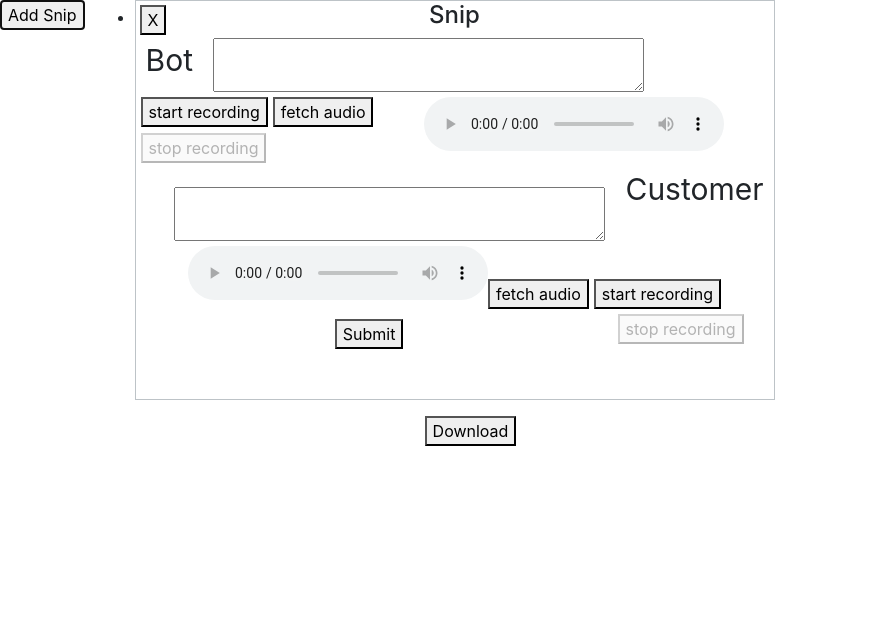
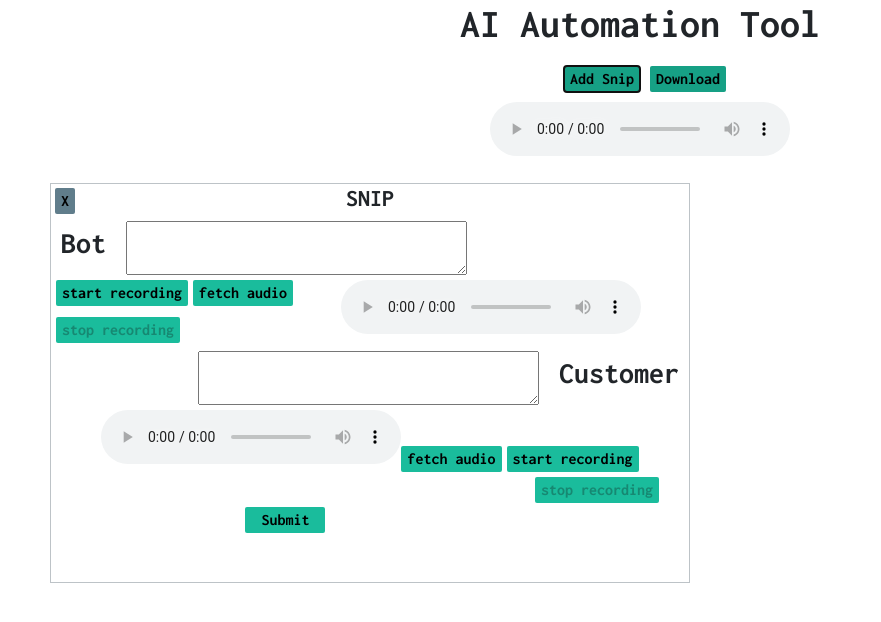
Before and after one commit to kaushiki20/ChatSnippnet, a React (Create React App) app: page / in a window 1280 px wide. Both pictures are taken after a click on the button "Add Snip". Shown: the top 622 px of the page, without its empty margins (0-881 px from the left). Built offline with nearby package versions, Linux system fonts and the light colour scheme; no server answers.

Commit message:
audio stiching fixed

```diff
--- a/public/index.html
+++ b/public/index.html
@@ -8,6 +8,11 @@
     <meta
       name="description"
       content="Web site created using create-react-app"
+    />
+
+    <link
+      href="https://fonts.googleapis.com/css2?family=Inconsolata:wght@400;700&display=swap"
+      rel="stylesheet"
     />
 
     <link
--- a/src/App.css
+++ b/src/App.css
@@ -1,3 +1,4 @@
 .App {
   text-align: center;
+  font-family: "Inconsolata";
 }
--- a/src/App.js
+++ b/src/App.js
@@ -1,4 +1,4 @@
-import React, { useState } from "react";
+import React, { useState, useEffect, useRef } from "react";
 
 import Cards from "./pages/Cards";
 import "./App.css";
@@ -115,7 +115,7 @@ function App() {
     });
   };
   console.log(chat);
-  // Not needed, just for logging purposes:
+
   React.useEffect(() => {
     console.log("Dragged From: ", dragAndDrop && dragAndDrop.draggedFrom);
     console.log("Dropping Into: ", dragAndDrop && dragAndDrop.draggedTo);
@@ -125,14 +125,80 @@ function App() {
     console.log("List updated!");
   }, [snip]);
 
+  const innerRef = useRef(null);
+  const index = useRef(1);
+  useEffect(() => {
+    const audio = innerRef.current;
+
+    const audios = [];
+    chat.forEach(function (c) {
+      // eslint-disable-next-line
+      audios.push(c.user.audio);
+      audios.push(c.bot.audio);
+    });
+    console.log(audios);
+    audio.src = audios.length ? audios[0] : "";
+
+    audio.load();
+    audio.addEventListener("ended", () => {
+      console.log(index.current, audios);
+      if (index.current > audios.length) {
+        return;
+      }
+      audio.src = audios[index.current] || "";
+      index.current = index.current + 1;
+      audio.load();
+      var isPlaying =
+        audio.currentTime > 0 &&
+        !audio.paused &&
+        !audio.ended &&
+        audio.readyState > 2;
+
+      if (!isPlaying) {
+        audio.play();
+      }
+    });
+  }, [chat]);
+
   return (
-    <div className="App" style={{ display: "flex" }}>
-      <div>
-        <button onClick={AddSnip}>Add Snip</button>
+    <div className="App">
+      <div style={{ justifyContent: "center" }}>
+        <h1 style={{ fontWeight: "700" }}>AI Automation Tool</h1>
+
+        <button
+          style={{
+            marginLeft: "10px",
+            marginTop: "10px",
+            backgroundColor: "#16a085",
+            border: "none",
+            borderRadius: "2px",
+            fontWeight: "700",
+          }}
+          onClick={AddSnip}
+        >
+          Add Snip
+        </button>
+        <button
+          style={{
+            marginLeft: "10px",
+            marginTop: "10px",
+            backgroundColor: "#16a085",
+            border: "none",
+            borderRadius: "2px",
+            fontWeight: "700",
+          }}
+          onClick={handleDownload}
+        >
+          Download
+        </button>
       </div>
-      <div>
+      <audio style={{ marginTop: "10px" }} controls ref={innerRef} />
+      <div display={{ display: "flex", flexWrap: "wrap" }}>
         {snip.map((snip, i) => (
-          <ul key={i} style={{ marginLeft: "10px" }}>
+          <ul
+            key={i}
+            style={{ marginLeft: "10px", listStyle: "none", marginTop: "20px" }}
+          >
             <li
               key={i}
               data-position={i}
@@ -155,6 +221,10 @@ function App() {
                   bottom: "50vh",
                   marginLeft: "5px",
                   marginTop: "5px",
+                  border: "none",
+                  borderRadius: "2px",
+                  backgroundColor: "#607D8B",
+                  fontWeight: "700",
                 }}
                 variant="outline-secondary"
                 className="float-left "
@@ -167,7 +237,6 @@ function App() {
             </li>
           </ul>
         ))}
-        <button onClick={handleDownload}>Download</button>
       </div>
     </div>
   );
--- a/src/pages/Cards.js
+++ b/src/pages/Cards.js
@@ -1,5 +1,5 @@
 import React, { useState, useEffect } from "react";
-
+import "../App.css";
 import useRecorder from "../useRecorder";
 function Cards({ chat, setChat, download }) {
   let [
@@ -14,17 +14,9 @@ function Cards({ chat, setChat, download }) {
 
   const handleSubmit = (e) => {
     e.preventDefault();
-    debugger;
+
     setChat([...chat, { id: "", user: user, bot: bot }]);
   };
-
-  const handleDownload = () => {
-    console.log(chat);
-    debugger;
-    download();
-  };
-
-  console.log(user.audio);
 
   return (
     <div>
@@ -36,19 +28,24 @@ function Cards({ chat, setChat, download }) {
         }}
       >
         <div>
-          <h4>Snip</h4>
+          <h4 style={{ fontWeight: "700" }}>SNIP</h4>
 
           <div>
             <div style={{ marginBottom: "10px" }}>
               <label
-                style={{ fontSize: "30px", float: "left", marginLeft: "10px" }}
+                style={{
+                  fontSize: "30px",
+                  float: "left",
+                  marginLeft: "10px",
+                  fontWeight: "700",
+                }}
               >
                 Bot
               </label>
               <textarea
                 value={bot.text}
                 onChange={(e) => {
-                  setBot({ ...bot, text: e.target.value });
+                  setBot({ ...bot, text: e.target.value, audio: "" });
                 }}
                 style={{ float: "left", marginLeft: "20px" }}
                 id="w3mission"
@@ -65,9 +62,14 @@ function Cards({ chat, setChat, download }) {
                 <button
                   style={{
                     marginRight: "5px",
+                    fontWeight: "700",
                     float: "left",
                     marginTop: "5px",
                     marginLeft: "5px",
+                    backgroundColor: "#1abc9c",
+                    border: "none",
+
+                    borderRadius: "2px",
                   }}
                   id="2"
                   onClick={(e) => startRecording(2, "bot", e)}
@@ -76,7 +78,15 @@ function Cards({ chat, setChat, download }) {
                   start recording
                 </button>
                 <button
-                  style={{ float: "left", marginTop: "5px" }}
+                  style={{
+                    float: "left",
+                    fontWeight: "700",
+                    marginTop: "5px",
+                    backgroundColor: "#1abc9c",
+                    border: "none",
+
+                    borderRadius: "2px",
+                  }}
                   onClick={() => {
                     setBot({ ...bot, audio: audioURL[1].audioUrl });
                   }}
@@ -86,9 +96,14 @@ function Cards({ chat, setChat, download }) {
                 <button
                   style={{
                     float: "left",
+                    fontWeight: "700",
                     marginLeft: "5px",
                     position: "relative",
                     bottom: "3vh",
+                    backgroundColor: "#1abc9c",
+                    border: "none",
+
+                    borderRadius: "2px",
                   }}
                   onClick={(e) => stopRecording(2, "bot", e)}
                   disabled={!botRecording}
@@ -101,6 +116,7 @@ function Cards({ chat, setChat, download }) {
               <label
                 style={{
                   fontSize: "30px",
+                  fontWeight: "700",
                   float: "right",
                   marginRight: "10px",
                 }}
@@ -110,7 +126,7 @@ function Cards({ chat, setChat, download }) {
               <textarea
                 value={user.text}
                 onChange={(e) => {
-                  setUser({ ...user, text: e.target.value });
+                  setUser({ ...user, text: e.target.value, audio: "" });
                 }}
                 style={{ float: "right", marginRight: "20px" }}
                 id="w3mission"
@@ -127,6 +143,12 @@ function Cards({ chat, setChat, download }) {
                 ></audio>
 
                 <button
+                  style={{
+                    backgroundColor: "#1abc9c",
+                    border: "none",
+                    fontWeight: "700",
+                    borderRadius: "2px",
+                  }}
                   onClick={() => {
                     setUser({ ...user, audio: audioURL[0].audioUrl });
                   }}
@@ -134,7 +156,15 @@ function Cards({ chat, setChat, download }) {
                   fetch audio
                 </button>
                 <button
-                  style={{ marginTop: "5px", marginLeft: "5px" }}
+                  style={{
+                    marginTop: "5px",
+                    marginLeft: "5px",
+                    fontWeight: "700",
+                    backgroundColor: "#1abc9c",
+                    border: "none",
+
+                    borderRadius: "2px",
+                  }}
                   onClick={(e) => startRecording(1, "user", e)}
                   disabled={isRecording}
                 >
@@ -144,8 +174,13 @@ function Cards({ chat, setChat, download }) {
                   style={{
                     marginTop: "5px",
                     marginLeft: "5px",
+                    fontWeight: "700",
                     float: "right",
                     marginRight: "30px",
+                    backgroundColor: "#1abc9c",
+                    border: "none",
+
+                    borderRadius: "2px",
                   }}
                   onClick={(e) => stopRecording(1, "user", e)}
                   disabled={!isRecording}
@@ -155,7 +190,18 @@ function Cards({ chat, setChat, download }) {
               </div>
             </div>
           </div>
-          <button onClick={handleSubmit} style={{ marginRight: "10px" }}>
+          <button
+            onClick={handleSubmit}
+            style={{
+              marginRight: "10px",
+              marginTop: "25px",
+              backgroundColor: "#1abc9c",
+              border: "none",
+              fontWeight: "700",
+              width: "10vh",
+              borderRadius: "2px",
+            }}
+          >
             Submit
           </button>
         </div>
```
